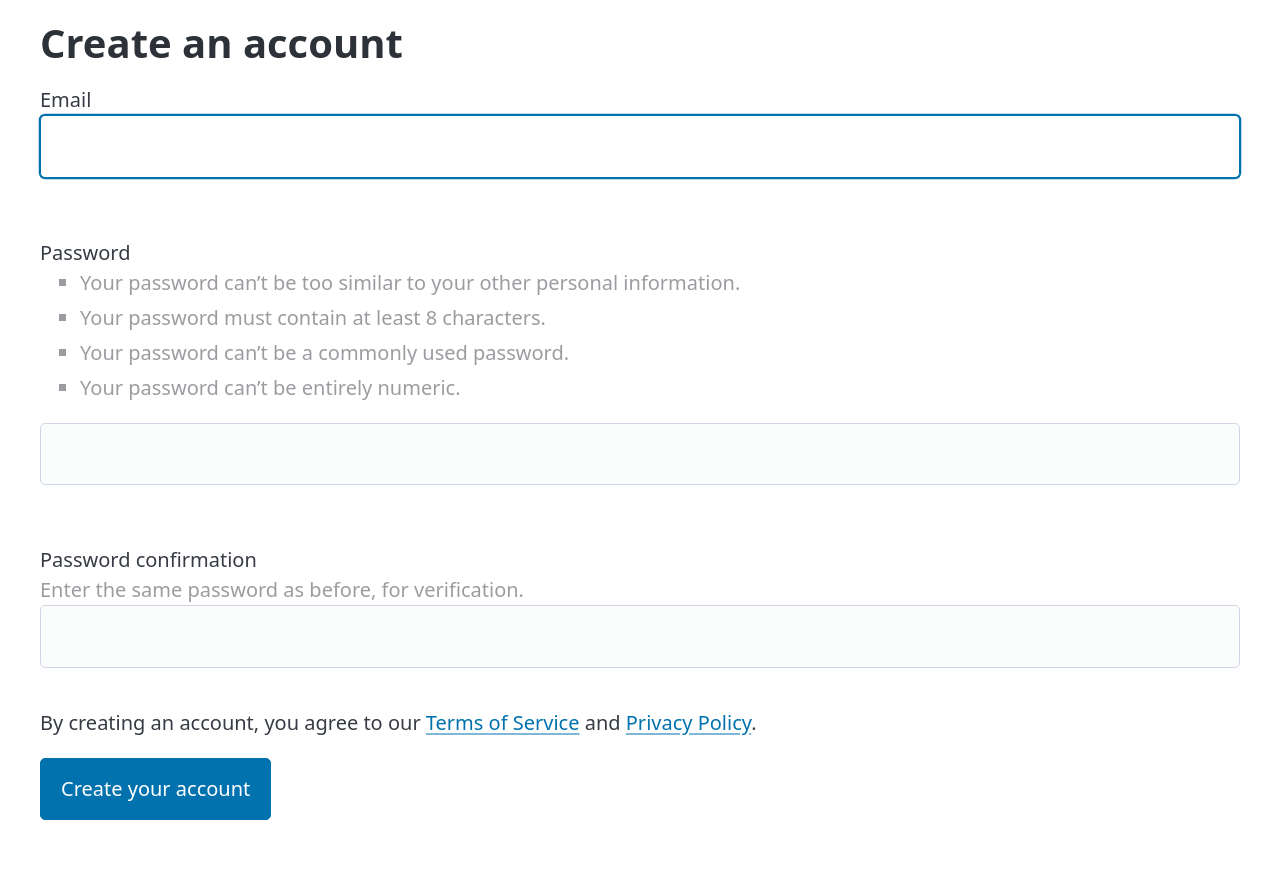
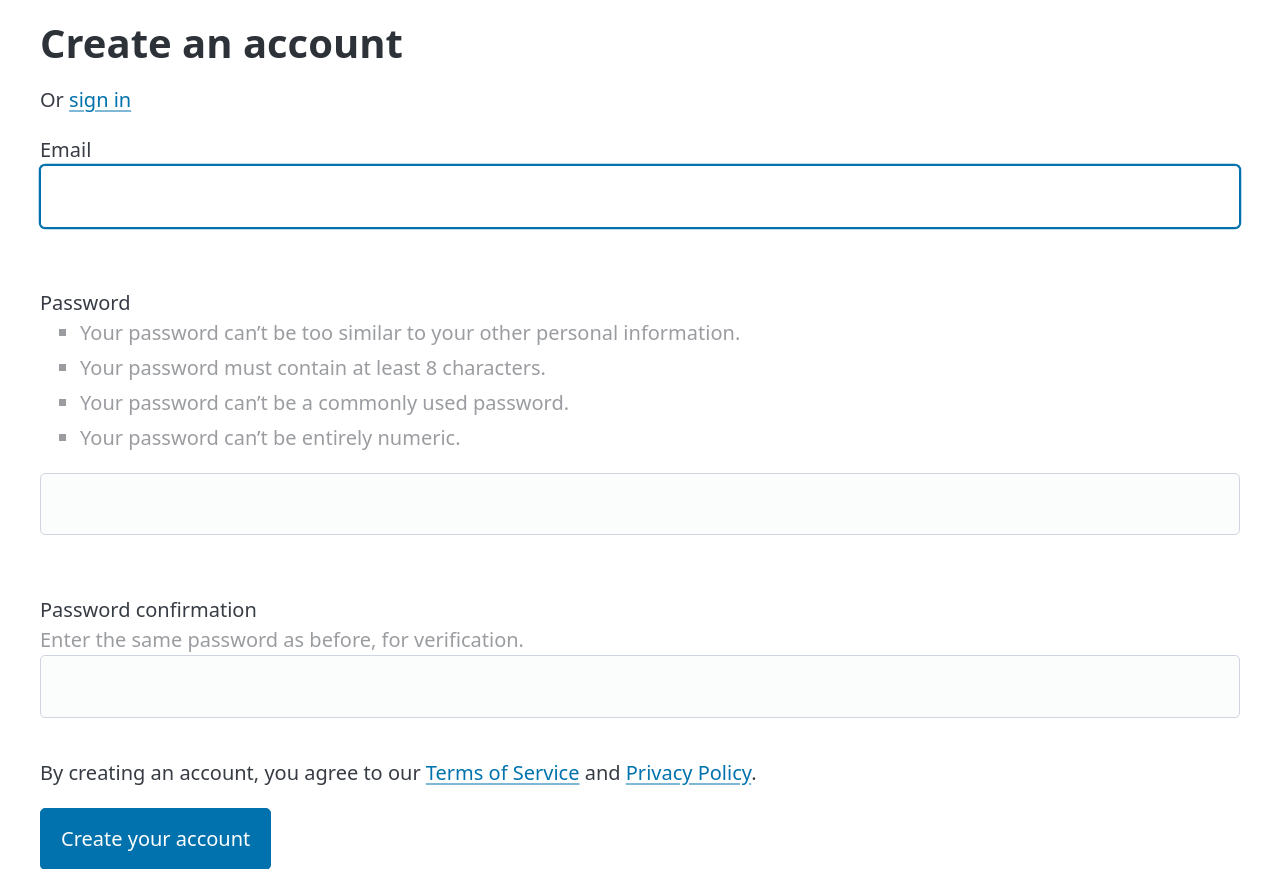
Before and after one commit to piepworks/stacks, a Django app: template templates/registration/register.html in a window 1280 px wide. Shown: the part 40-909 px from the top of the page. Before the commit the page ends 860 px from the top, so only its background shows below. Run offline with Django 5.2, Linux system fonts and the light colour scheme; the template is opened without the code that fills it: values that come from a table or form of the project are taken from there, others are empty; parts of the project's set-up code (start-up, migrations or seed data) failed here and were passed over.

Commit message:
Add login link to registration page

```diff
--- a/templates/registration/register.html
+++ b/templates/registration/register.html
@@ -7,6 +7,7 @@
 
 {% block heading %}
   <h1>Create an account</h1>
+  <p>Or <a href="{% url 'login' %}">sign in</a></p>
 {% endblock heading %}
 
 {% block form %}
```
